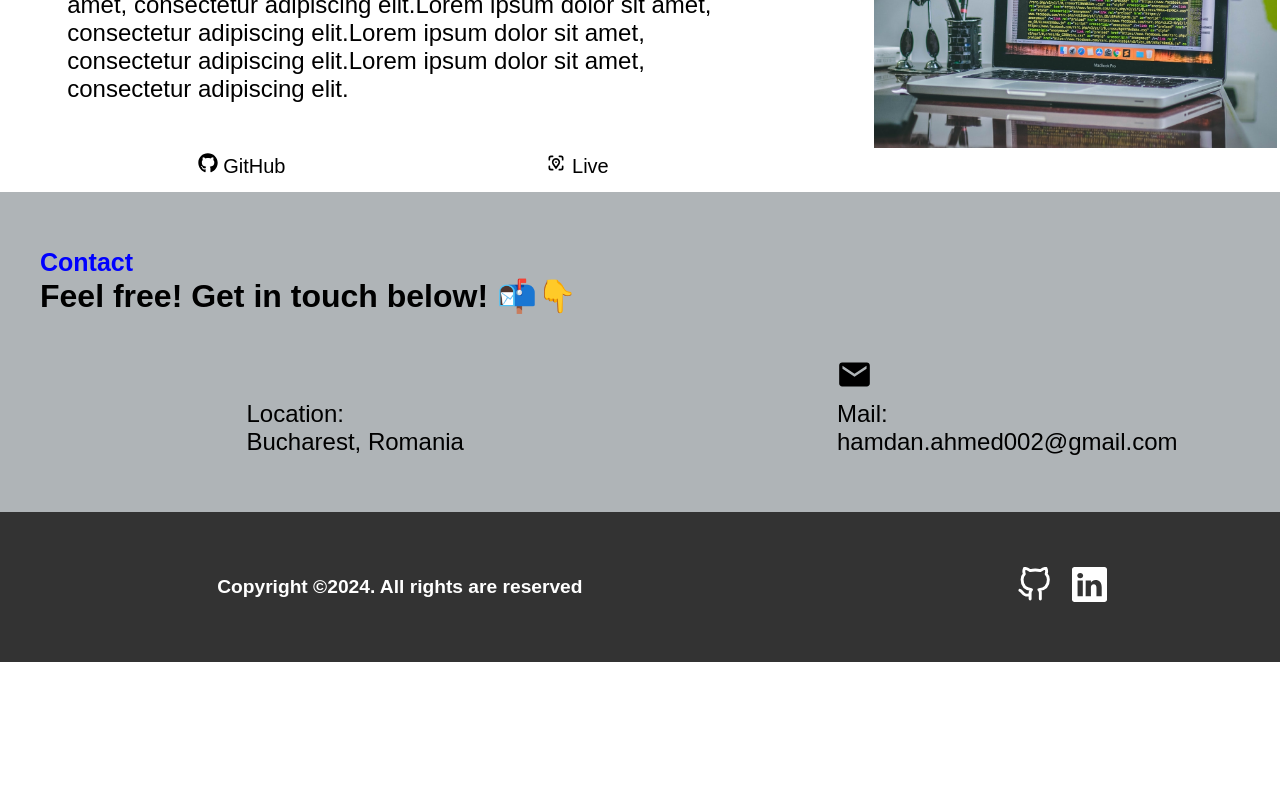
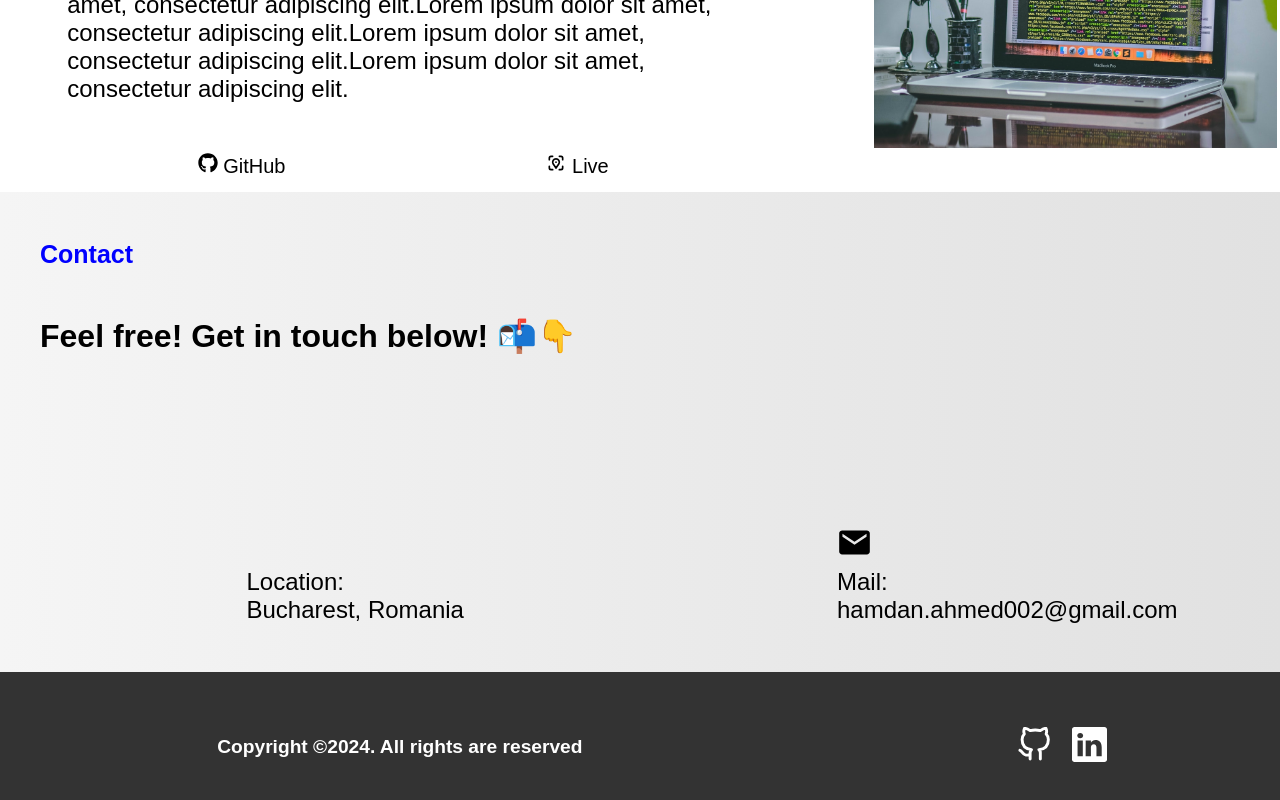
Before and after one commit to Ahamdan114/Wonder-Full-Ahamdan114, a React (Vite) app in the folder client/: page / in a window 1280 px wide. Shown: the part 1755-2555 px from the top of the page. Before the commit the page ends 2417 px from the top, so only its background shows below. Built offline with nearby package versions, Linux system fonts and the light colour scheme; some icons are missing.

Commit message:
Modified the css to resolve the arrangement of the title in order for it to not be too distant from the text

```diff
--- a/client/src/components/ContactMe.css
+++ b/client/src/components/ContactMe.css
@@ -1,9 +1,9 @@
 .contact-container {
-    height: 40vh;
+    height: 60vh;
     display: flex;
     flex-direction: column;
-    justify-content: center;
-    background-color: #afb4b7;
+    justify-content: space-evenly;
+    background-image: linear-gradient(to right, #f5f5f5, #e0e0e0);
 }
 
 .contact-container > * {
@@ -18,7 +18,7 @@
 
 .contact-title {
     font-weight: bold;
-    height: 10vh;
+    height: 20vh;
 }
 
 .contact-additional {
@@ -46,14 +46,20 @@
         font-size: 20px;
     }
     .contact-title {
-        height: 5vh;
+        height: 15vh;
+        font-size: 25px;
     }
 }
 
 
-@media (max-width: 500px) {
+@media (max-width: 600px) {
     .contact-additional {
         display: block;
         margin: 0;
     }
+
+    .contact-title {
+        height: 1vh;
+        font-size: 20px;
+    }
 }
```
